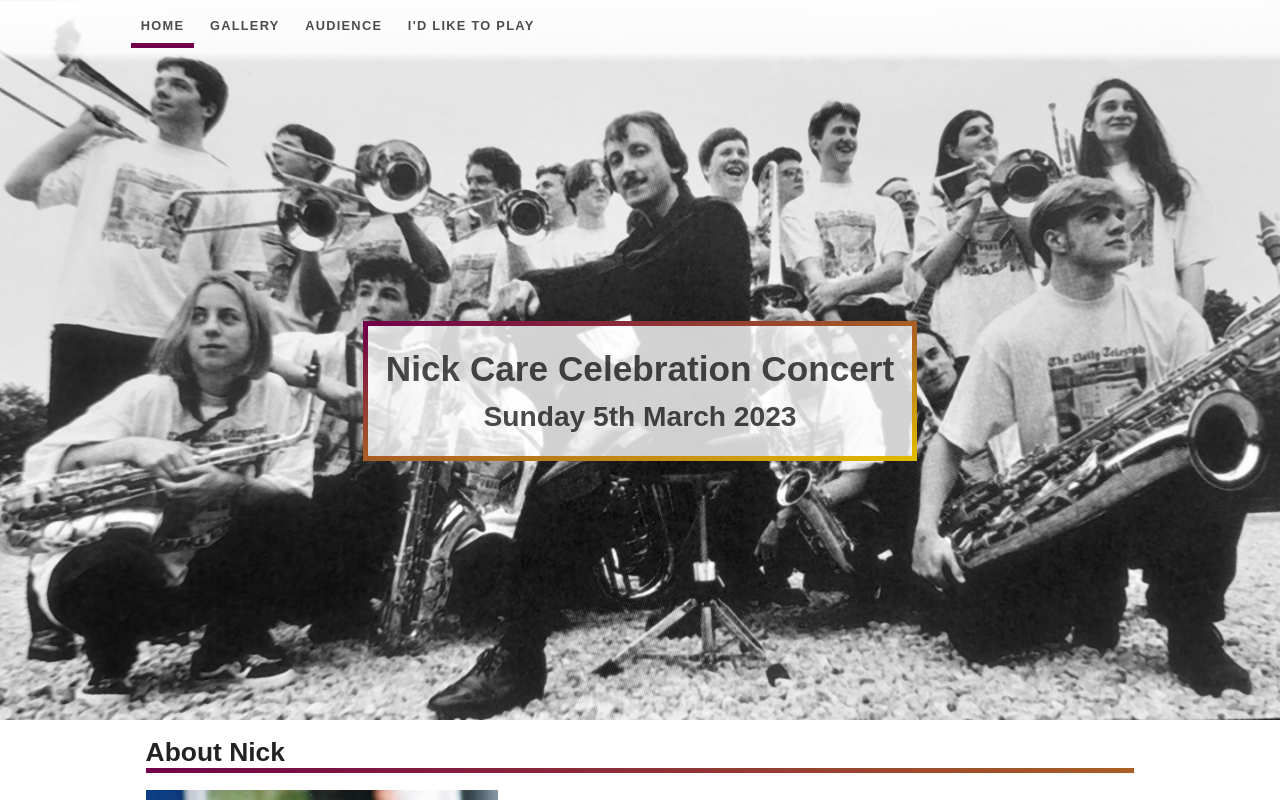
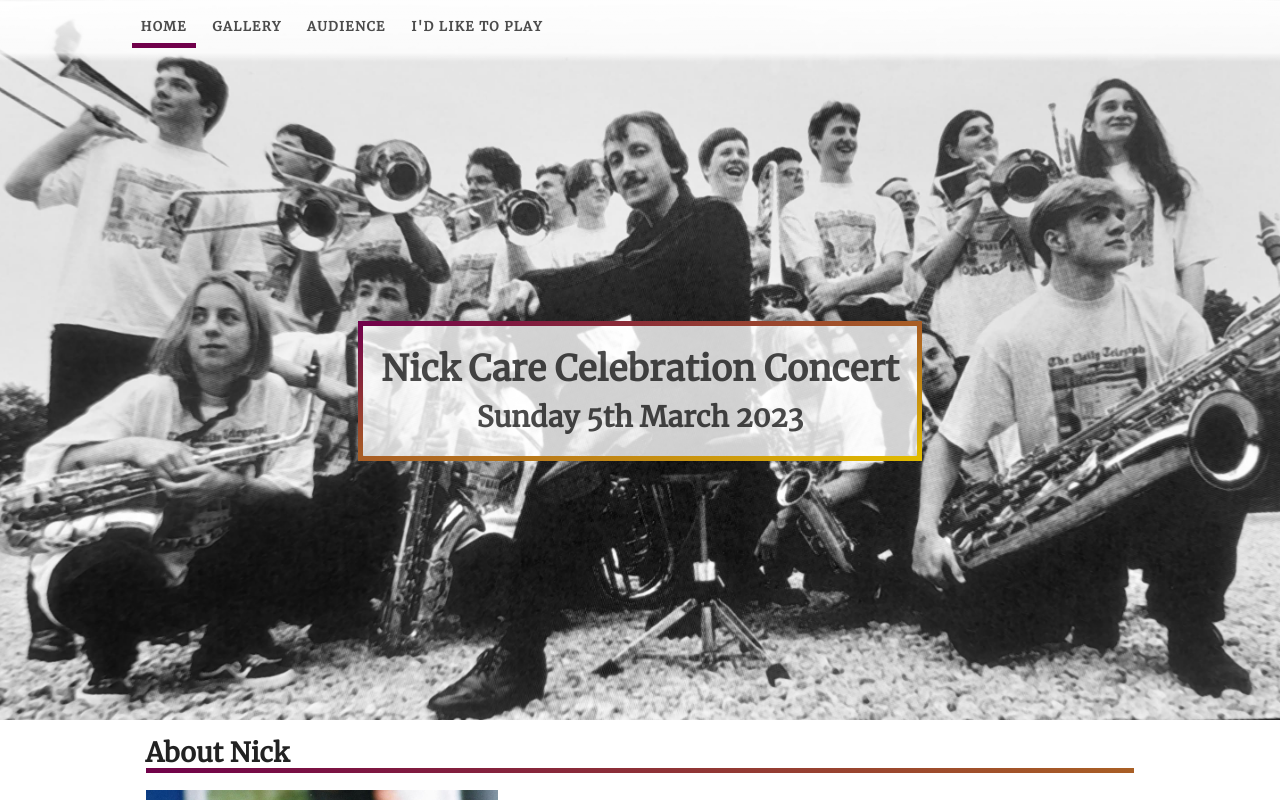
Before and after one commit to paulbrimicombe/nick-care-website, a Svelte app: page / in a window 1280 px wide. Built offline with nearby package versions, Linux system fonts and the light colour scheme.

Commit message:
Add custom font

```diff
--- a/src/app.css
+++ b/src/app.css
@@ -1,5 +1,5 @@
 :root {
-  font-family: Arial, -apple-system, BlinkMacSystemFont, 'Segoe UI', Roboto, Oxygen, Ubuntu,
+  font-family: Merriweather, Arial, -apple-system, BlinkMacSystemFont, 'Segoe UI', Roboto, Oxygen, Ubuntu,
     Cantarell, 'Open Sans', 'Helvetica Neue', sans-serif;
   --pure-white: #ffffff;
   --primary-color: #005770;
--- a/src/app.html
+++ b/src/app.html
@@ -3,6 +3,26 @@
   <head>
     <meta charset="utf-8" />
     <link rel="icon" href="%sveltekit.assets%/favicon.png" />
+    <link
+      rel="preload"
+      href="/merriweather-regular.woff2"
+      as="font"
+      type="font/woff2"
+      crossorigin
+    />
+    <style>
+      @font-face {
+        font-family: "Merriweather";
+        font-style: normal;
+        font-weight: 400;
+        font-display: swap;
+        src: url(/merriweather-regular.woff2)
+          format("woff2");
+        unicode-range: U+0000-00FF, U+0131, U+0152-0153, U+02BB-02BC, U+02C6,
+          U+02DA, U+02DC, U+2000-206F, U+2074, U+20AC, U+2122, U+2191, U+2193,
+          U+2212, U+2215, U+FEFF, U+FFFD;
+      }
+    </style>
     <meta name="viewport" content="width=device-width, initial-scale=1" />
     <meta name="description" content="Nick Care celebration concert details" />
     <title>Nick care concert</title>
```
Also changed, not shown: static/merriweather-regular.woff2 (added).
